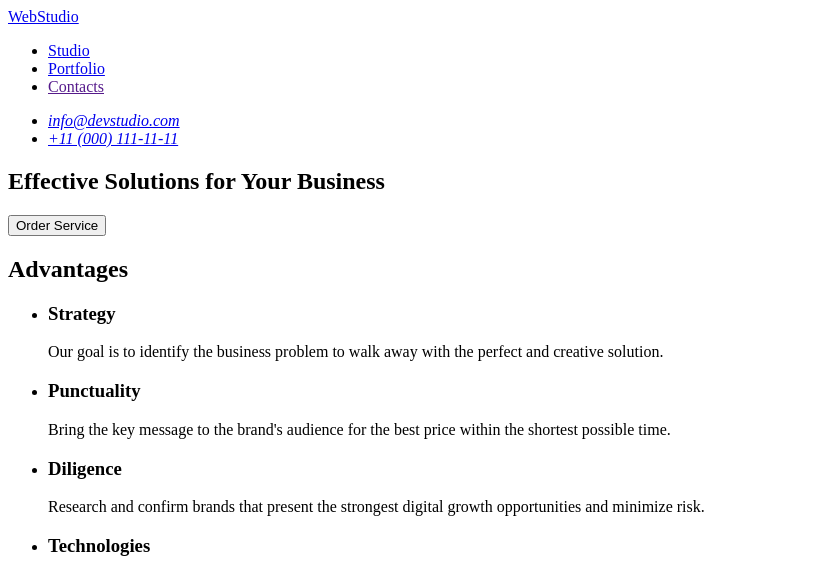
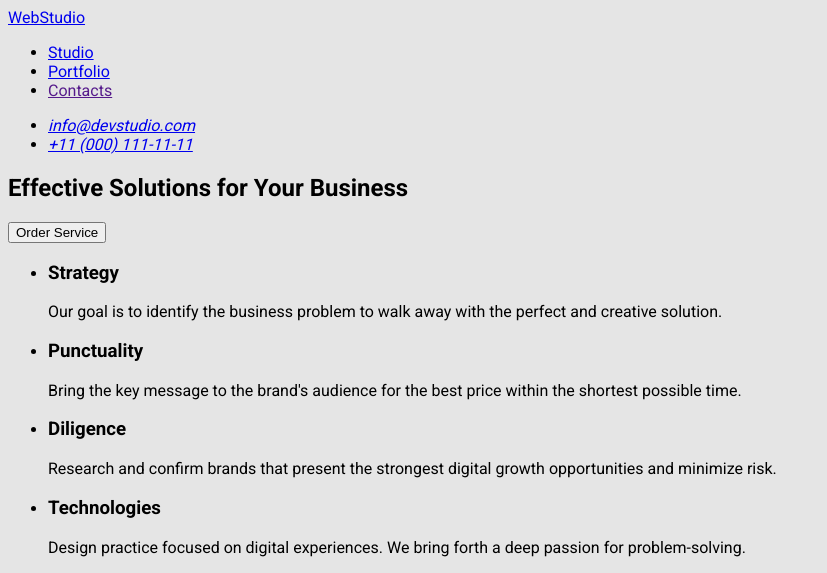
Before and after one commit to PetroKasperskyi/goit-markup-hw-02, a plain HTML site: page index.html in a window 1280 px wide. Shown: the top 573 px of the page, without its empty margins (0-827 px from the left). Drawn offline with Linux system fonts and the light colour scheme.

Commit message:
Font family

```diff
--- a/CSS/styles.css
+++ b/CSS/styles.css
@@ -0,0 +1,4 @@
+body {
+  font-family: "Roboto", sans-serif;
+  background-color: #e5e5e5;
+}
--- a/index.html
+++ b/index.html
@@ -4,11 +4,19 @@
     <meta charset="UTF-8" />
     <meta http-equiv="X-UA-Compatible" content="IE=edge" />
     <meta name="viewport" content="width=>, initial-scale=1.0" />
+
     <title>WebStudio</title>
+    <link rel="preconnect" href="https://fonts.googleapis.com" />
+    <link rel="preconnect" href="https://fonts.gstatic.com" crossorigin />
+    <link
+      href="https://fonts.googleapis.com/css2?family=Roboto:wght@400;700&display=swap"
+      rel="stylesheet"
+    />
+
     <link rel="stylesheet" href="./CSS/styles.css" />
   </head>
   <body>
-    <header>
+    <header class="header-line">
       <nav>
         <a href="./index.html"> WebStudio </a>
         <ul>
@@ -34,7 +42,7 @@
       <!--/ Hero Section-->
       <!-- About us-->
       <section>
-        <h2>Advantages</h2>
+        <h2 hidden>Advantages</h2>
         <ul>
           <li>
             <h3>Strategy</h3>
```
Also changed, not shown: portfolio.html (+9 -2 lines).
